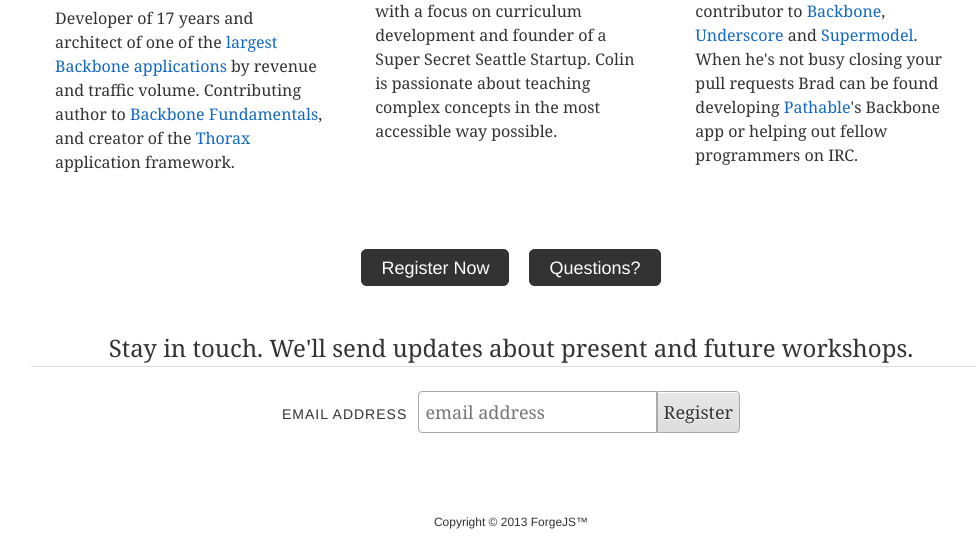
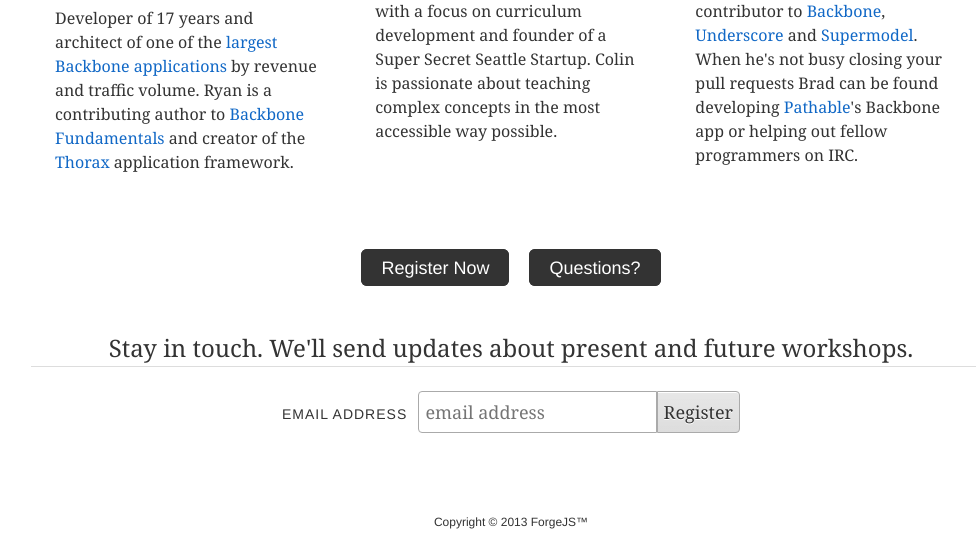
Before and after one commit to FormidableLabs/forgejs.com, a website: page backbone.html in a window 1280 px wide. Shown: the part 1598-2141 px from the top of the page, without its empty margins (129-1105 px from the left). Drawn offline with nearby package versions, Linux system fonts and the light colour scheme.

Commit message:
Ryan bio tweak

```diff
--- a/backbone.html
+++ b/backbone.html
@@ -113,7 +113,7 @@
 
       <h3 class="instructor-name">Ryan Eastridge</h3></a>
 
-      <p class="instructor-bio">Developer of 17 years and architect of one of the <a href="http://mobile.walmart.com/r/phoenix/">largest Backbone applications</a> by revenue and traffic volume</a>. Contributing author to <a href="https://github.com/addyosmani/backbone-fundamentals">Backbone Fundamentals</a>, and creator of the <a href="http://thoraxjs.org">Thorax</a> application framework.</p>
+      <p class="instructor-bio">Developer of 17 years and architect of one of the <a href="http://mobile.walmart.com/r/phoenix/">largest Backbone applications</a> by revenue and traffic volume</a>. Ryan is a contributing author to <a href="https://github.com/addyosmani/backbone-fundamentals">Backbone Fundamentals</a> and creator of the <a href="http://thoraxjs.org">Thorax</a> application framework.</p>
     </li>
 
     <li class="instructor clearfix">
```
Also changed, not shown: index.html (+1 -1 lines), node.html (+1 -1 lines).
